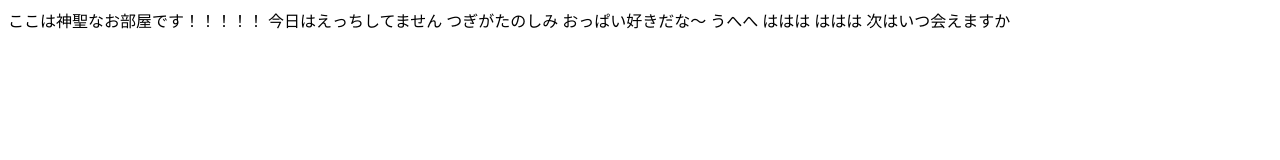
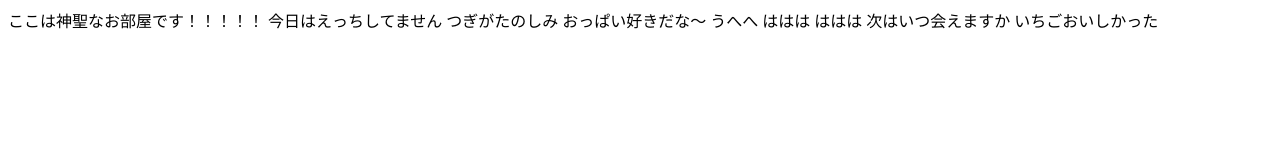
Before and after one commit to hattorisaho/html-sample, a website: page public/index.html in a window 1280 px wide. Drawn offline with Linux system fonts and the light colour scheme.

Commit message:
Update index.html
いちご

```diff
--- a/public/index.html
+++ b/public/index.html
@@ -14,4 +14,5 @@
 ははは
 ははは
 次はいつ会えますか
+いちごおいしかった
 </body>
```
